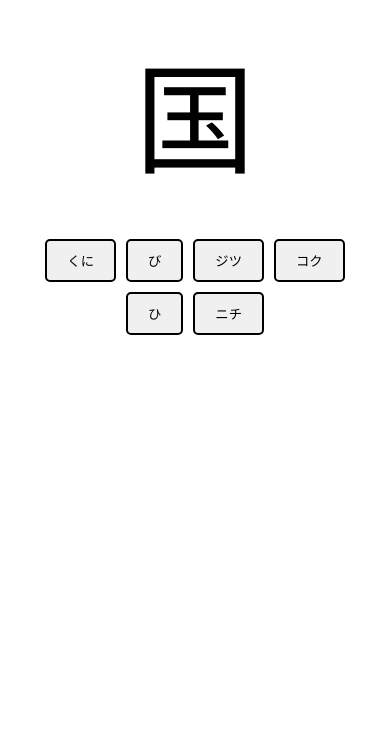
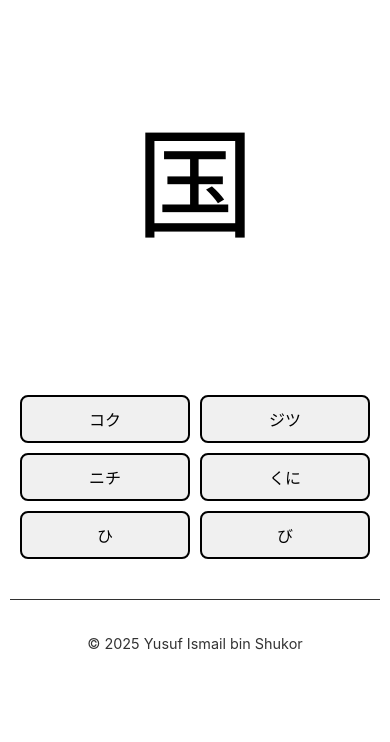
Before and after one commit to sabun123/jlpt-n5-kanji, a plain HTML site: page index.html in a window 390 px wide. Shown: the part 102-844 px from the top of the page. Drawn offline with Linux system fonts and the light colour scheme.

Commit message:
💄 improve look and feel

```diff
--- a/app.js
+++ b/app.js
@@ -9,6 +9,11 @@ class KanjiGame {
         this.readingsElement = document.getElementById('readings');
         this.successIndicator = document.getElementById('success-indicator');
         this.themeToggle = document.getElementById('themeToggle');
+
+        // Footer copyright
+        const currentYear = new Date().getFullYear();
+        const copyrightYear = document.getElementById('copyright-year');
+        copyrightYear.textContent = currentYear > 2025 ? `2025-${currentYear}` : '2025';
 
         this.initializeEventListeners();
         this.showNextKanji();
@@ -60,10 +65,27 @@ class KanjiGame {
         ].sort(() => 0.5 - Math.random());
 
         this.readingsElement.innerHTML = '';
-        allReadings.forEach(reading => {
+
+        // Create separate containers for onyomi and kunyomi
+        const onyomiReadings = allReadings.filter(reading =>
+            reading.match(/[ァ-ン]/)); // Check for katakana
+        const kunyomiReadings = allReadings.filter(reading =>
+            reading.match(/[ぁ-ん]/)); // Check for hiragana
+
+        // Sort readings to ensure consistent layout
+        onyomiReadings.sort();
+        kunyomiReadings.sort();
+
+        // Combine them back maintaining the separation
+        const organizedReadings = [...onyomiReadings, ...kunyomiReadings];
+
+        organizedReadings.forEach(reading => {
             const button = document.createElement('button');
             button.className = 'reading-option';
             button.textContent = reading;
+
+            // Add a data attribute to identify reading type
+            button.dataset.readingType = reading.match(/[ァ-ン]/) ? 'onyomi' : 'kunyomi';
 
             button.addEventListener('click', () => this.handleReadingSelection(button, reading));
             this.readingsElement.appendChild(button);
--- a/index.html
+++ b/index.html
@@ -17,6 +17,9 @@
             <div id="success-indicator" class="hidden">✓</div>
         </div>
         <div id="readings" class="readings-container"></div>
+        <footer class="copyright">
+            <p>&copy; <span id="copyright-year">2025</span> Yusuf Ismail bin Shukor</p>
+        </footer>
     </div>
     <script src="data.js"></script>
     <script src="app.js"></script>
--- a/styles.css
+++ b/styles.css
@@ -18,7 +18,7 @@ body {
 body.dark-mode {
     --bg-color: #121212;
     --text-color: #ffffff;
-    --checkbox-bg: #2d2d2d;
+    --checkbox-bg: #2a2a2a;
 }
 
 .container {
@@ -43,34 +43,55 @@ body.dark-mode {
 }
 
 .kanji-display {
-    margin: 40px 0;
+    margin: 60px 0;
+    min-height: 300px;
+    display: flex;
+    align-items: center;
+    justify-content: center;
     position: relative;
 }
 
 #currentKanji {
-    font-size: 120px;
-    margin: 20px 0;
+    font-size: clamp(120px, 20vw, 280px);
+    margin: 40px 0;
+    line-height: 1.2;
+    animation: fadeIn 0.5s ease-in-out;
 }
 
 .readings-container {
-    display: flex;
-    flex-wrap: wrap;
-    gap: 10px;
-    justify-content: center;
-    margin-top: 20px;
+    display: grid;
+    grid-template-columns: repeat(auto-fit, minmax(150px, 1fr));
+    gap: 15px;
+    max-width: 800px;
+    margin: 20px auto;
+    padding: 0 20px;
 }
 
 .reading-option {
     background-color: var(--checkbox-bg);
     border: 2px solid var(--text-color);
-    border-radius: 5px;
-    padding: 10px 20px;
+    border-radius: 8px;
+    padding: 12px 20px;
     cursor: pointer;
     transition: all 0.3s ease;
+    font-size: 1.1rem;
+    display: flex;
+    align-items: center;
+    justify-content: center;
+    margin: 0;
 }
 
 .reading-option:hover {
     transform: translateY(-2px);
+}
+
+body.dark-mode .reading-option:hover {
+    background-color: #3a3a3a;
+}
+
+body.dark-mode .reading-option {
+    background-color: #2a2a2a;
+    border-color: #404040;
 }
 
 .reading-option.correct {
@@ -91,14 +112,78 @@ body.dark-mode {
 }
 
 #success-indicator {
-    font-size: 48px;
-    color: var(--correct-color);
+    font-size: 72px;
     position: absolute;
     top: 50%;
     left: 50%;
     transform: translate(-50%, -50%);
+    z-index: 2;
+    color: var(--correct-color);
 }
 
 .hidden {
     display: none;
 }
+
+.copyright {
+    margin-top: 40px;
+    padding: 20px 0;
+    font-size: 0.9rem;
+    opacity: 0.8;
+    border-top: 1px solid var(--text-color);
+}
+
+@media (min-width: 768px) {
+    .readings-container {
+        grid-template-columns: repeat(auto-fit, minmax(200px, 1fr));
+    }
+
+    .reading-option {
+        font-size: 1.2rem;
+        padding: 15px 25px;
+    }
+}
+
+@keyframes fadeIn {
+    from {
+        opacity: 0;
+        transform: translateY(-10px);
+    }
+    to {
+        opacity: 1;
+        transform: translateY(0);
+    }
+}
+
+/* Ensure text remains readable in all states */
+.reading-option:focus {
+    outline: 3px solid var(--text-color);
+    outline-offset: 2px;
+}
+
+/* Improve button accessibility */
+#themeToggle:focus {
+    outline: 2px solid var(--text-color);
+    outline-offset: 2px;
+}
+
+/* Improve spacing for mobile devices */
+@media (max-width: 480px) {
+    body {
+        padding: 10px;
+    }
+
+    #currentKanji {
+        margin: 20px 0;
+    }
+
+    .readings-container {
+        gap: 10px;
+        padding: 0 10px;
+    }
+
+    .reading-option {
+        padding: 10px 15px;
+        font-size: 1rem;
+    }
+}
```
